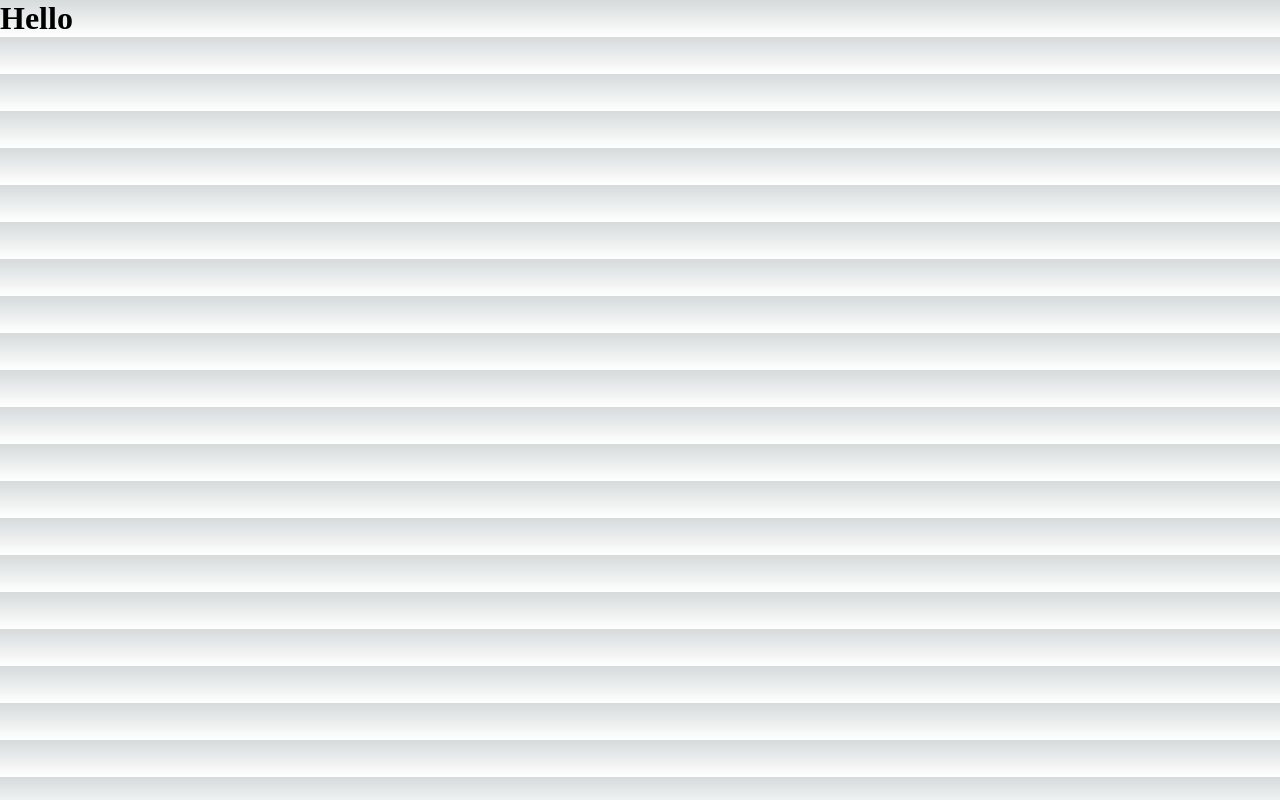
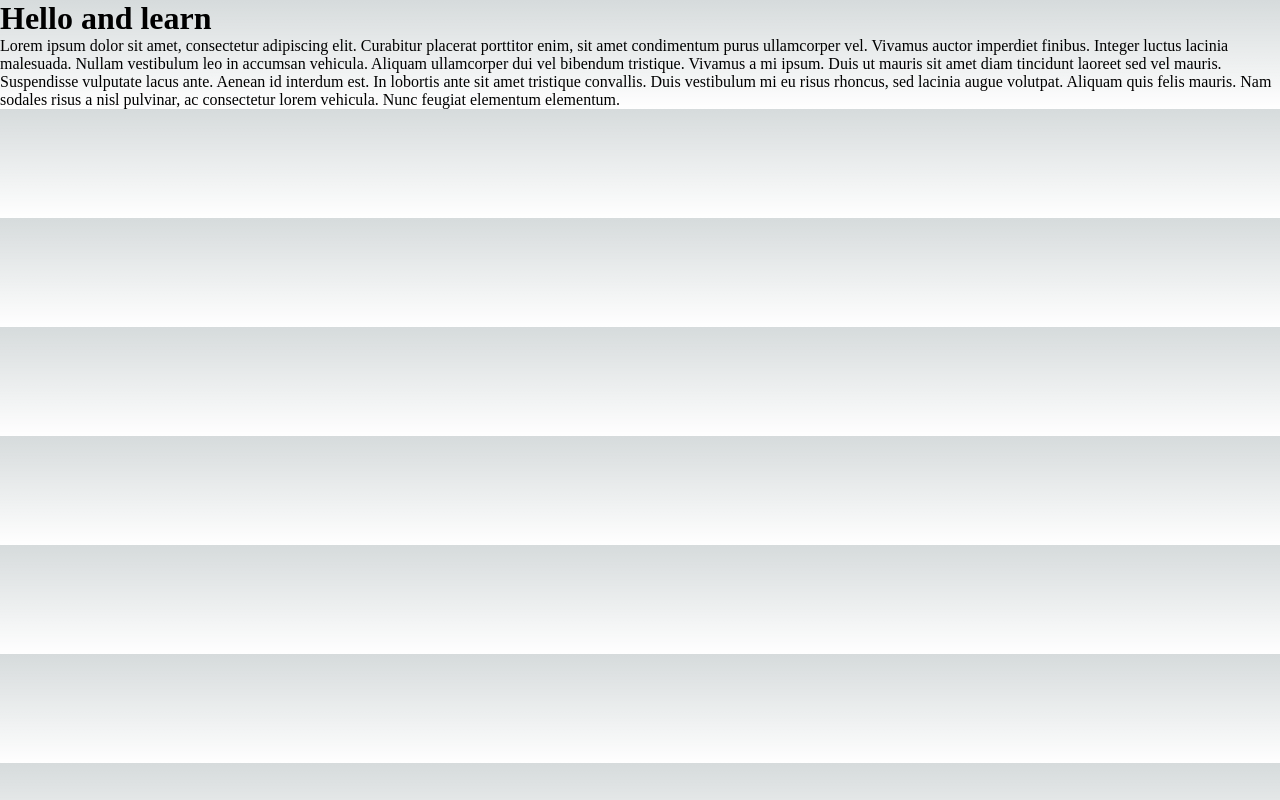
Before and after one commit to saroltah/linkedin-learning-my-next-app, a Next.js app: page /hello in a window 1280 px wide. Built offline with nearby package versions, Linux system fonts and the light colour scheme.

Commit message:
added navigation among pages

```diff
--- /dev/null
+++ b/src/pages/about.js
@@ -0,0 +1,3 @@
+export default function About() {
+  return <h1>About</h1>;
+}
--- a/src/pages/hello.js
+++ b/src/pages/hello.js
@@ -1,3 +1,19 @@
 export default function Hello() {
-  return <h1>Hello</h1>;
+  return (
+    <>
+      <h1>Hello and learn</h1>
+      <p>
+        Lorem ipsum dolor sit amet, consectetur adipiscing elit. Curabitur
+        placerat porttitor enim, sit amet condimentum purus ullamcorper vel.
+        Vivamus auctor imperdiet finibus. Integer luctus lacinia malesuada.
+        Nullam vestibulum leo in accumsan vehicula. Aliquam ullamcorper dui vel
+        bibendum tristique. Vivamus a mi ipsum. Duis ut mauris sit amet diam
+        tincidunt laoreet sed vel mauris. Suspendisse vulputate lacus ante.
+        Aenean id interdum est. In lobortis ante sit amet tristique convallis.
+        Duis vestibulum mi eu risus rhoncus, sed lacinia augue volutpat. Aliquam
+        quis felis mauris. Nam sodales risus a nisl pulvinar, ac consectetur
+        lorem vehicula. Nunc feugiat elementum elementum.
+      </p>
+    </>
+  );
 }
--- /dev/null
+++ b/src/pages/learn/next.js
@@ -0,0 +1,3 @@
+export default function LearnNext() {
+  return <h1>Learn about next.js</h1>;
+}
```
Also changed, not shown: src/pages/index.js (+16 -23 lines).
